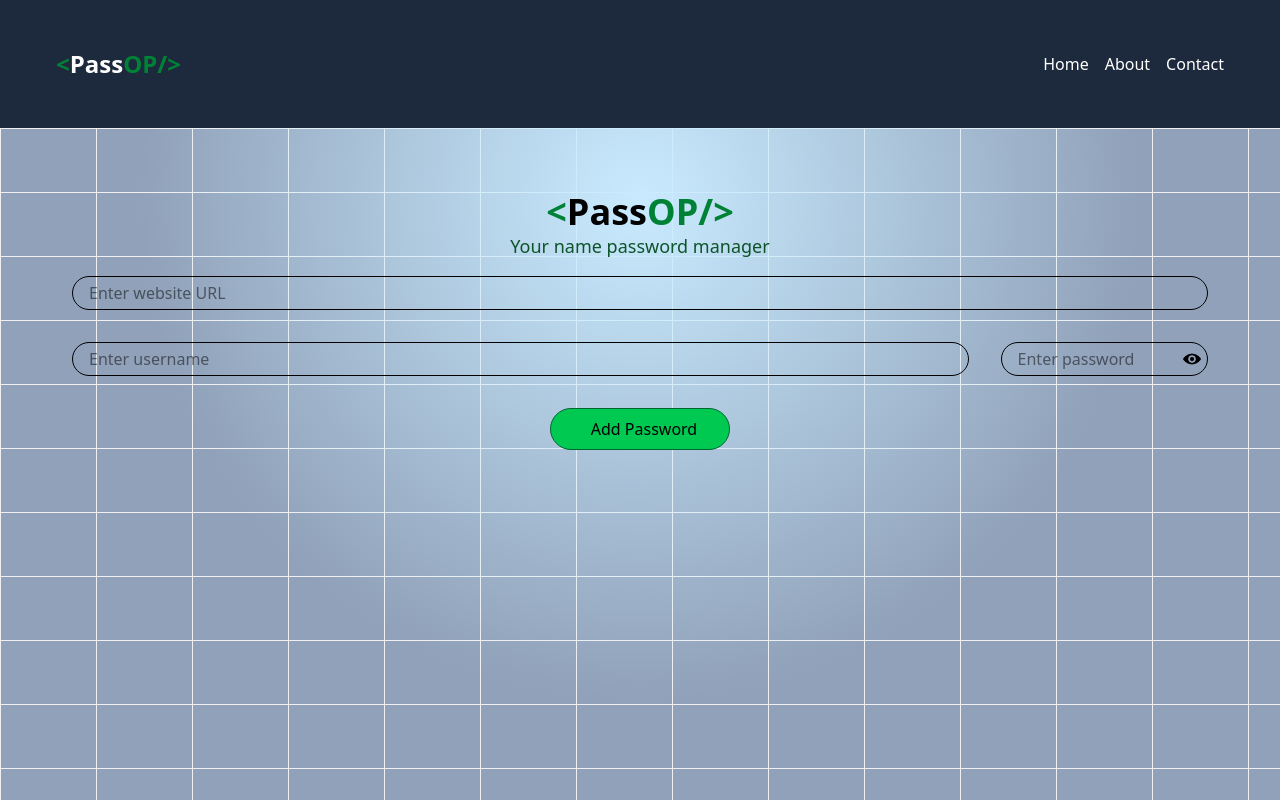
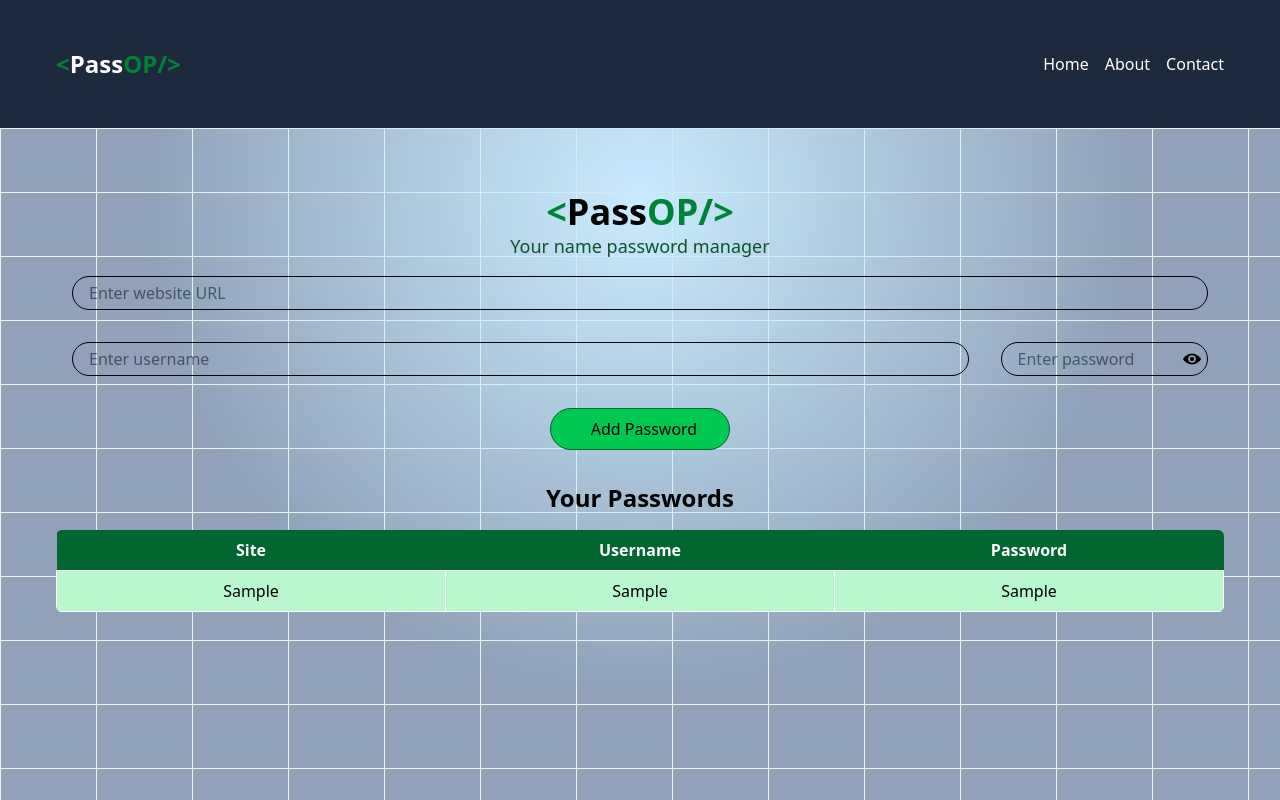
Before and after one commit to DipeshOmre/React-Password-Manager, a React (Vite) app: page / in a window 1280 px wide. Both pictures are taken after typing "Sample", "Sample", "Sample" into the empty fields and a click on the button "Add Password". Built offline with nearby package versions, Linux system fonts and the light colour scheme; some icons are missing.

Commit message:
Add password display functionality and improve password management UI in Manager component

```diff
--- a/src/components/Manager.jsx
+++ b/src/components/Manager.jsx
@@ -7,8 +7,8 @@
     })
     const [passwordArray, setPasswordArray] = useState([])
     useEffect(() => {
-       let passwords=localStorage.getItem("passwords");
-        if(passwords){
+        let passwords = localStorage.getItem("passwords");
+        if (passwords) {
             setPasswordArray(JSON.parse(passwords));
         }
 
@@ -17,22 +17,22 @@
     const ref = useRef();
     const showPassword = () => {
 
-        if(ref.current.src.includes("public/icons/eye.png")){
-            ref.current.src="public/icons/eyecross.png";
+        if (ref.current.src.includes("public/icons/eye.png")) {
+            ref.current.src = "public/icons/eyecross.png";
         }
-        else{
-            ref.current.src="public/icons/eye.png";
+        else {
+            ref.current.src = "public/icons/eye.png";
         }
     }
     const savePassword = (e) => {
         console.log(form);
-        setPasswordArray([...passwordArray,form]);
-        localStorage.setItem("passwords",JSON.stringify([...passwordArray,form]))
-        console.log([...passwordArray,form])
+        setPasswordArray([...passwordArray, form]);
+        localStorage.setItem("passwords", JSON.stringify([...passwordArray, form]))
+        console.log([...passwordArray, form])
         e.preventDefault();
         setform({
-            site:"",
-            username:"",
+            site: "",
+            username: "",
             password: "",
         })
         console.log("Password saved");
@@ -62,10 +62,10 @@
                         <input value={form.username} onChange={handleChange} placeholder='Enter username' className='rounded-full border border-black-500 w-full text-black p-4 py-1' type="text" name='username' id='2' />
                         <div className="relative">
 
-                        <input value={form.password} onChange={handleChange} placeholder='Enter password' className='rounded-full border border-black-500 w-full text-black p-4 py-1' type="text" name='password' id='3' />
-                        <span className='absolute right-[3px] top-[4px] cursor-pointer' onClick={showPassword}>
-                            <img ref={ref} className='p-1'  width={26} src="public\icons\eye.png" alt="eye"  />
-                        </span>
+                            <input value={form.password} onChange={handleChange} placeholder='Enter password' className='rounded-full border border-black-500 w-full text-black p-4 py-1' type="text" name='password' id='3' />
+                            <span className='absolute right-[3px] top-[4px] cursor-pointer' onClick={showPassword}>
+                                <img ref={ref} className='p-1' width={26} src="public\icons\eye.png" alt="eye" />
+                            </span>
                         </div>
                     </div>
                     <button onClick={savePassword} className='flex items-center justify-center bg-green-500 px-8 py-2
@@ -77,6 +77,36 @@
                         </lord-icon>
                         Add Password</button>
                 </div>
+                <div className="passwords">
+                    <h2 className='py-4 font-bold text-2xl text-center'>Your Passwords</h2>
+                    {passwordArray.length == 0 &&
+                        <div className='text-center text-gray-800'>No passwords to show</div>
+                    }
+                    {passwordArray.length != 0 &&
+                        <table className="table-auto w-full rounded-md  overflow-hidden">
+                            <thead className='bg-green-800 text-white'>
+                                <tr>
+                                    <th className='py-2'>Site</th>
+                                    <th className='py-2'>Username</th>
+                                    <th className='py-2'>Password</th>
+                                </tr>
+                            </thead>
+                            <tbody className='bg-green-200'>
+                                {passwordArray.map((item,index) => {
+                                    return (
+                                        <tr key={index}>
+                                            <td className='py-2 border border-white text-center w-32'>
+                                                <a href={item.site} target='_blank'>{item.site}</a></td>
+                                            <td className='py-2 border border-white text-center w-32'>{item.username}</td>
+                                            <td className='py-2 border border-white text-center w-32'>{item.password}</td>
+                                        </tr>
+                                    )
+                                })}
+
+                            </tbody>
+                        </table>
+                    }
+                </div>
             </div>
 
         </>
```
